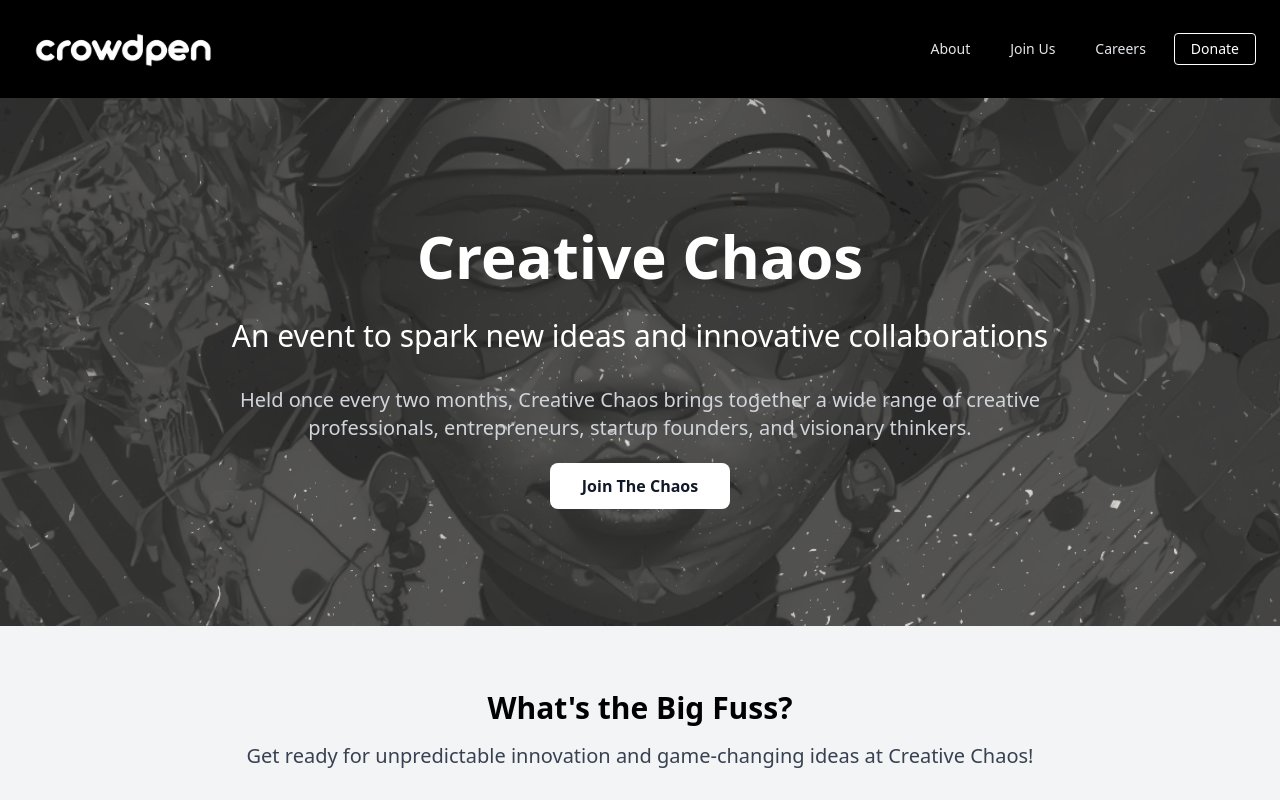
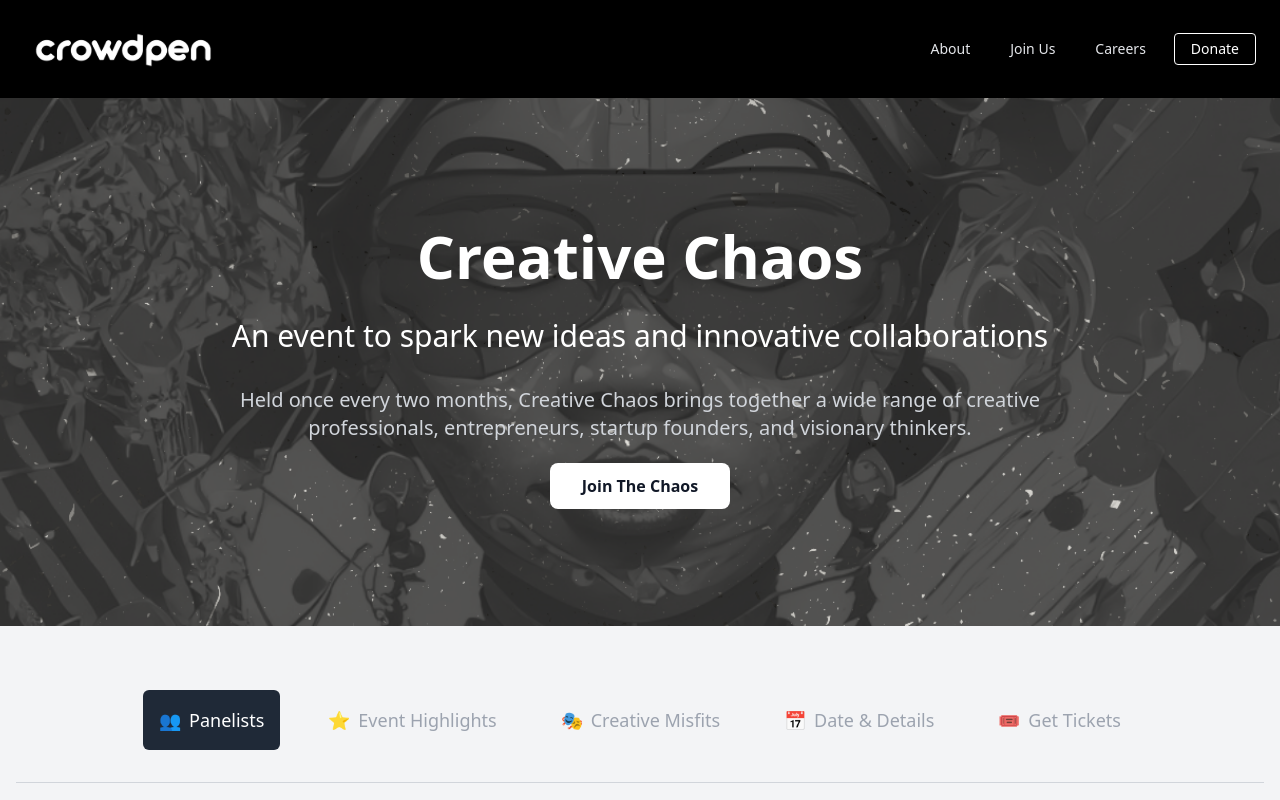
Before and after one commit to buzzedison/crowdpenreal, a Next.js app: page /chaos in a window 1280 px wide. Shown: the top 800 px of the page. Built offline with nearby package versions, Linux system fonts and the light colour scheme; no server answers.

Commit message:
added tabs

```diff
--- /dev/null
+++ b/components/chaos/Tabs.js
@@ -0,0 +1,58 @@
+import React, { useState } from 'react';
+import Expect from './Expect';
+
+const tabData = [
+  { name: 'panelists', label: 'Panelists', icon: '👥', content: <div>{/* Panelists tab content */}</div> },
+  { name: 'highlights', label: 'Event Highlights', icon: '⭐', content: <Expect /> },
+  { name: 'misfits', label: 'Creative Misfits', icon: '🎭', content: <div>Just misfits</div> },
+  { name: 'details', label: 'Date & Details', icon: '📅', content: <div>{/* Details tab content */}</div> },
+  { name: 'tickets', label: 'Get Tickets', icon: '🎟️', content: <div>{/* Get Tickets tab content */}</div> },
+];
+
+const Tab = ({ label, icon, isActive, onClick }) => (
+  <li className="mx-4">
+    <button
+      className={`text-lg p-4 rounded-md ${isActive ? 'bg-gray-800 text-white' : 'text-gray-400 hover:bg-gray-300 hover:text-black'} transition duration-300 ease-in-out`}
+      onClick={onClick}
+    >
+      <span className="mr-2">{icon}</span>{label}
+    </button>
+  </li>
+);
+
+const Tabs = () => {
+  const [activeTab, setActiveTab] = useState('panelists');
+
+  return (
+    <div className="bg-gray-100 py-16">
+      <div className="container mx-auto px-4">
+        {/* Tabs */}
+        <div className="mb-16">
+          <ul className="flex flex-wrap justify-center text-center mb-8">
+            {tabData.map((tab) => (
+              <Tab
+                key={tab.name}
+                label={tab.label}
+                icon={tab.icon}
+                isActive={activeTab === tab.name}
+                onClick={() => setActiveTab(tab.name)}
+              />
+            ))}
+          </ul>
+          <div className="border-b border-gray-300"></div>
+        </div>
+
+        {/* Tab Content */}
+        <div>
+          {tabData
+            .filter((tab) => tab.name === activeTab)
+            .map((tab) => (
+              <React.Fragment key={tab.name}>{tab.content}</React.Fragment>
+            ))}
+        </div>
+      </div>
+    </div>
+  );
+};
+
+export default Tabs;
--- a/pages/chaos.js
+++ b/pages/chaos.js
@@ -2,8 +2,9 @@
 import CreativeChaos from "../components/chaos/Creativechaos"
 import Footer from '@/components/Footer'
 import Navbar from '@/components/Nav'
-import Expect from "@/components/chaos/Expect"
+
 import Schedule from "@/components/chaos/Schedule"
+import Tabs from "@/components/chaos/Tabs"
 import Head from "next/head"
 export default function chaos() {
   return (
@@ -13,7 +14,8 @@ export default function chaos() {
     </Head>
           <Navbar/>
         <CreativeChaos/>
-        <Expect/>
+        <Tabs/>
+
         <Schedule/>
 
 <Footer/>
```
